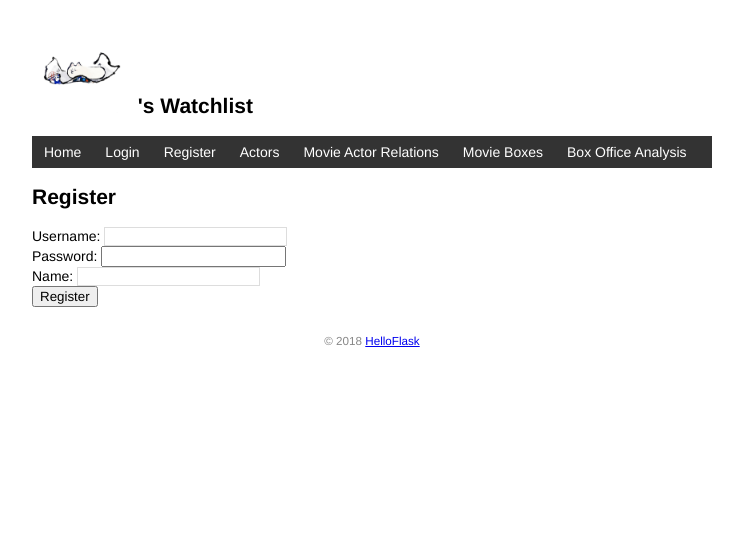
After one commit to SiriGao/watchlist, a Flask app: page /register in a window 1280 px wide. The commit adds this page. Shown: the top 547 px of the page, without its empty margins (268-1011 px from the left). Run offline with Flask 3, Linux system fonts and the light colour scheme.

Commit message:
register available

```diff
--- a/watchlist/templates/base.html
+++ b/watchlist/templates/base.html
@@ -56,11 +56,13 @@
     <nav>
         <ul>
             <li><a href="{{ url_for('index') }}">Home</a></li>
+
             {% if current_user.is_authenticated %}
             <li><a href="{{ url_for('settings') }}">Settings</a></li>
             <li><a href="{{ url_for('logout') }}">Logout</a></li>
             {% else %}
             <li><a href="{{ url_for('login') }}">Login</a></li>
+            <li><a href="{{ url_for('register') }}">Register</a></li>
             {% endif %}
             <li><a href="{{ url_for('actors') }}">Actors</a></li>
             <li><a href="{{ url_for('movie_actor_relations') }}">Movie Actor Relations</a></li>
--- /dev/null
+++ b/watchlist/templates/register.html
@@ -0,0 +1,11 @@
+{% extends 'base.html' %}
+
+{% block content %}
+<h2>Register</h2>
+<form method="post">
+    Username: <input type="text" name="username" required><br>
+    Password: <input type="password" name="password" required><br>
+    Name: <input type="text" name="name" required><br>
+    <input type="submit" value="Register">
+</form>
+{% endblock %}
--- a/watchlist/views.py
+++ b/watchlist/views.py
@@ -371,3 +371,36 @@ def export_actors():
     response = Response(generate(), mimetype='text/csv')
     response.headers.set('Content-Disposition', 'attachment', filename='actors.csv')
     return response
+
+
+from flask import render_template, request, redirect, url_for, flash
+from werkzeug.security import generate_password_hash
+from watchlist import app, db
+from watchlist.models import User
+
+@app.route('/register', methods=['GET', 'POST'])
+def register():
+    if request.method == 'POST':
+        username = request.form.get('username')
+        password = request.form.get('password')
+        name = request.form.get('name')
+
+        # 简单的验证
+        if not username or not password or not name:
+            flash('Invalid input.')
+            return redirect(url_for('register'))
+
+        # 检查用户名是否已存在
+        if User.query.filter_by(username=username).first():
+            flash('Username already exists.')
+            return redirect(url_for('register'))
+
+        # 创建新用户并存储
+        new_user = User(username=username, name=name)
+        new_user.set_password(password)
+        db.session.add(new_user)
+        db.session.commit()
+
+        return redirect(url_for('login'))
+
+    return render_template('register.html')
```
Also changed, not shown: watchlist/models.py (+1 -6 lines).
